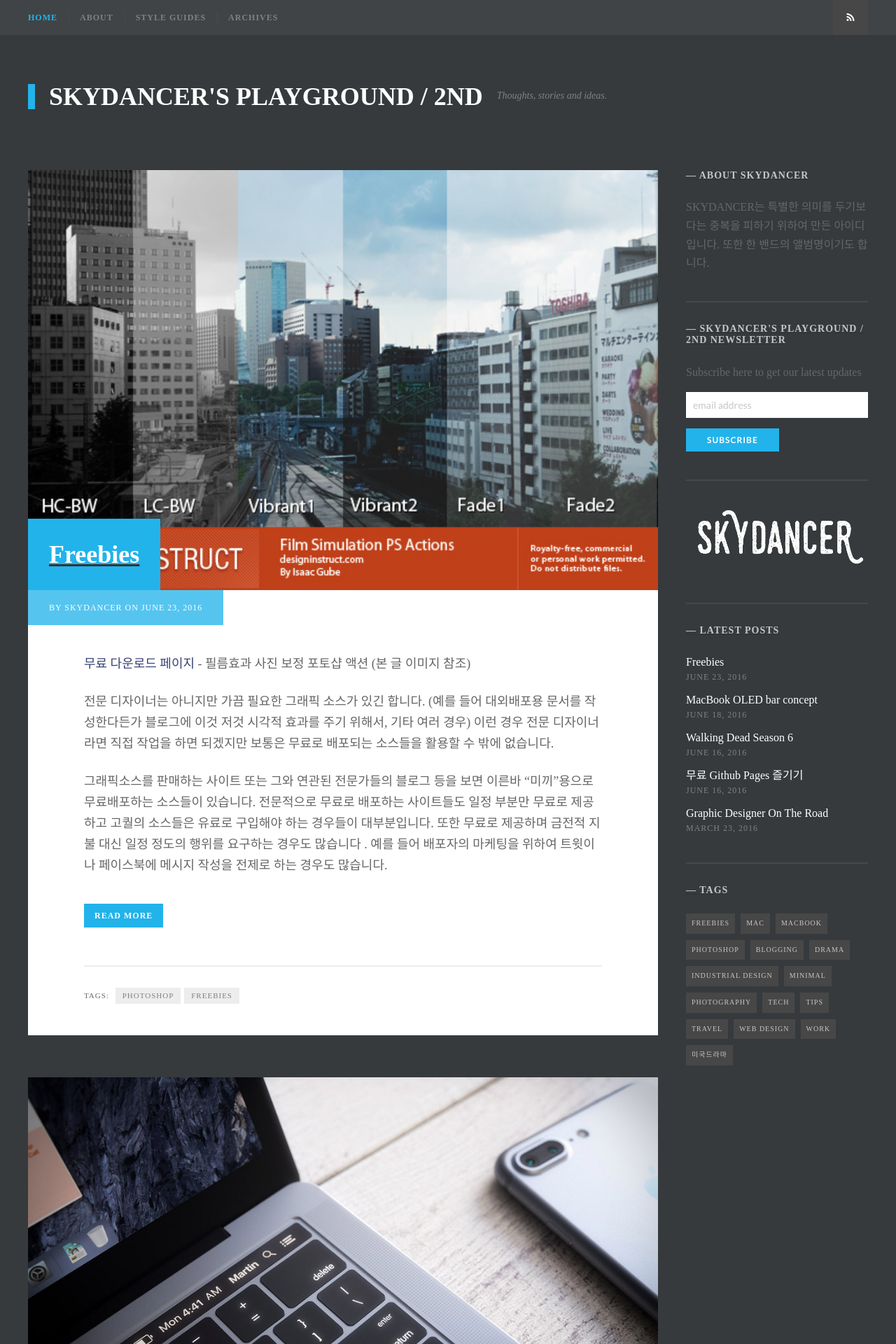
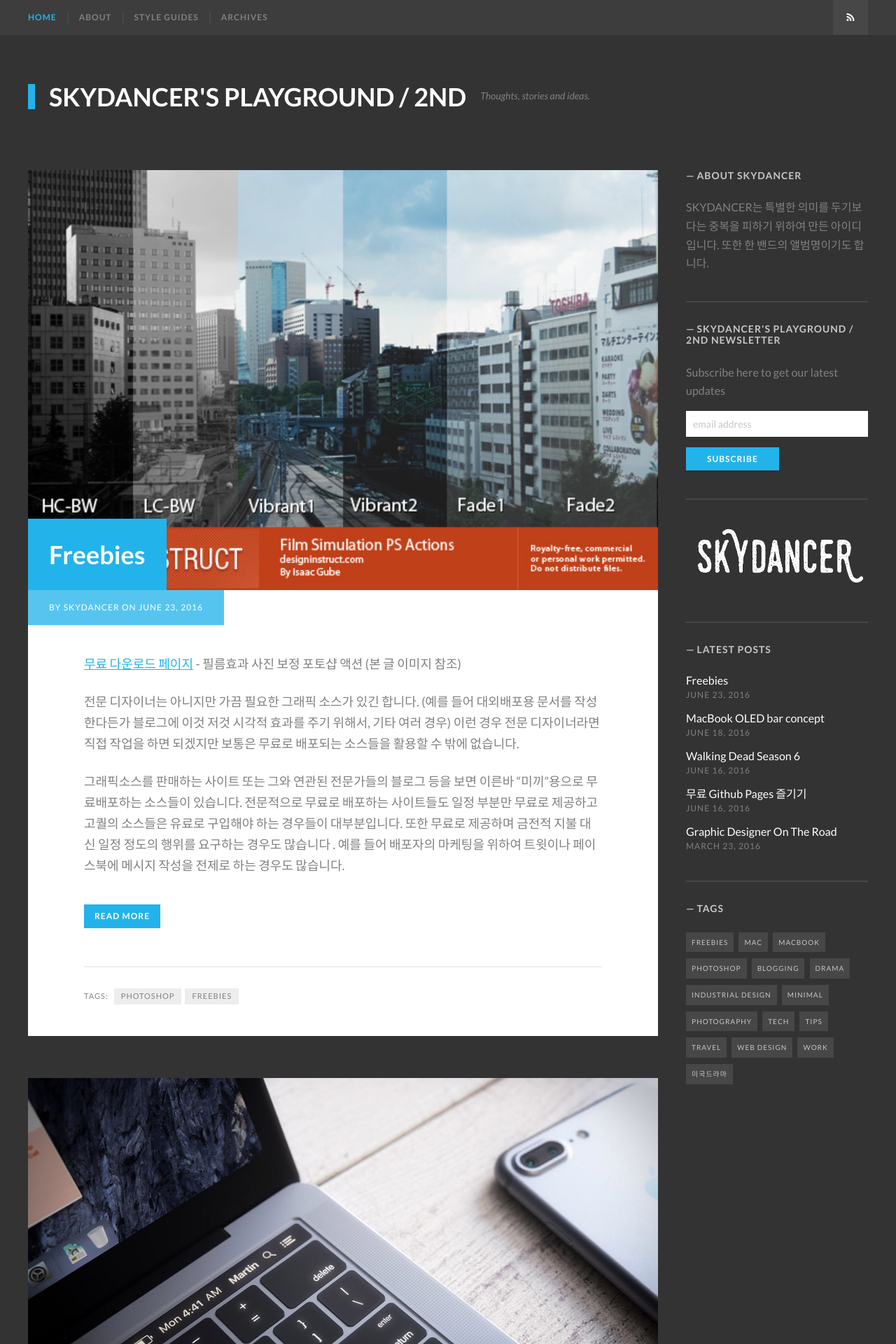
Before and after one commit to morgul71/morgul71.github.io, a Jekyll site: the page built from index.html, in a window 1280 px wide. Shown: the top 1920 px of the page at 70% size. Built offline with Jekyll 4.4.1, drawn with Linux system fonts in a browser that asks for light colours; some web fonts are replaced; the list of posts is cut into pages by our own code.

Commit message:
Add files via upload

```diff
--- a/_sass/_general.scss
+++ b/_sass/_general.scss
@@ -12,18 +12,14 @@ textarea {
 }
 
 body {
-    font-family: 'Spoqa Han Sans', 'Spoqa Han Sans JP', 'Sans-serif';
-    /*font-family: Helvetica, Arial, sans-serif;*/
     background-color: $mine-shaft;
-    color: #666;
+    color: #818181;
     line-height: 1.66667;
 }
 
 a {
-    /*color: $picton-blue;*/
-    color: #374273;
-    /*background-color: #FFF5F5;*/
-    text-decoration: none;
+    color: $picton-blue;
+    text-decoration: underline;
     -webkit-transition: color 0.3s;
     -moz-transition:    color 0.3s;
     transition:         color 0.3s;
@@ -46,13 +42,10 @@ h6 {
 
 h1 {
     font-size: 36px;
-    border-bottom:1px #333;
 }
 
 h2 {
     font-size: 30px;
-    text-decoration:underline #333;
-    border-bottom:1px #333;
 }
 
 h3 {
@@ -127,28 +120,19 @@ pre:before {
     -moz-osx-font-smoothing: grayscale;
 }
 
-/*blockquote {
+blockquote {
     border-left: 3px solid lighten( $picton-blue, 11% );
     color: lighten( $mine-shaft, 4% );
-    font-size: 14px;
+    font-size: 20px;
     font-style: italic;
     line-height: 1.8;
     margin: 0 0 24px;
     padding-left: 30px;
-}*/
-
-blockquote {
-    background:#F4F5F7 url(images/blockquote.gif) 3px 3px no-repeat;
-    border:1px dashed #CCC;
-    padding:10px 36px 10px 36px;
-    margin:5px 20px;
-    margin-bottom:25px;
-    text-align:justify;
 }
 
 blockquote cite,
 blockquote small {
-    color: #BE3132;
+    color: $silver;
 }
 
 blockquote p {
@@ -528,7 +512,8 @@ green     #859900  operators, other keywords
 .author-info .author-title:before,
 .comments-title:before,
 .widget-title:before {
-    content: "— ";
+    content: "\2014";
+    margin-right: 1%;
 }
 
 /* Animations */
--- a/_sass/_variables.scss
+++ b/_sass/_variables.scss
@@ -7,7 +7,7 @@
 $alabaster: #fafafa;
 $gallery: #ededed;
 $gray: #818181;
-$mine-shaft: #363A3C;
+$mine-shaft: #333333;
 $picton-blue: #22b3eb;
 $silver: #c6c6c6;
 $tundora: #474747;
```
